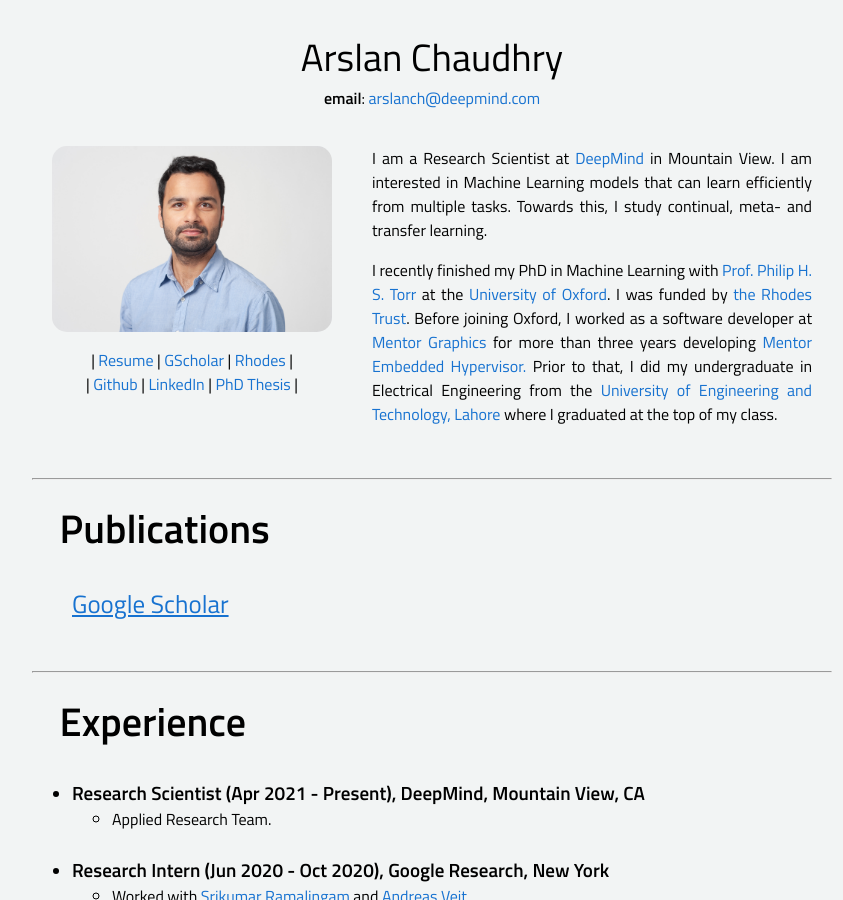
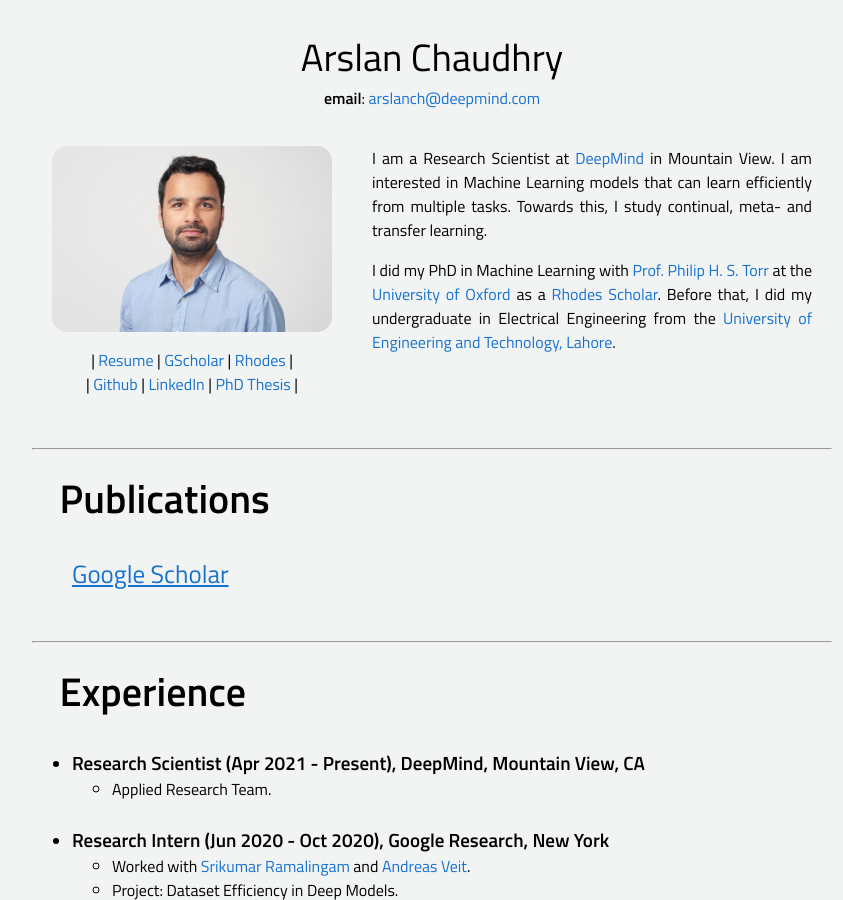
Before and after one commit to arslan-chaudhry/arslan-chaudhry.github.io, a Jekyll site: the page index.html, which Jekyll copies as it is, in a window 1280 px wide and 900 px high. Shown: the whole window, without its empty margins (208-1051 px from the left). Built offline with Jekyll 4.4.1, drawn with Linux system fonts in a browser that asks for light colours.

Commit message:
Update index.html

```diff
--- a/index.html
+++ b/index.html
@@ -93,7 +93,7 @@
 
       <p>I am a Research Scientist at <a href="https://deepmind.com/">DeepMind</a> in Mountain View. I am interested in Machine Learning models that can learn efficiently from multiple tasks. Towards this, I study continual, meta- and transfer learning.</p>
 
-      <p>I recently finished my PhD in Machine Learning with <a href="http://www.robots.ox.ac.uk/%7Ephst/" > Prof. Philip H. S. Torr</a> at the <a href="https://www.ox.ac.uk/">University of Oxford</a>. I was funded by <a href="https://www.rhodeshouse.ox.ac.uk/">the Rhodes Trust</a>. Before joining Oxford, I worked as a software developer at <a href="https://www.mentor.com/" >Mentor Graphics</a> for more than three years developing <a href="https://www.mentor.com/embedded-software/hypervisor/" >Mentor Embedded Hypervisor.</a> Prior to that, I did my undergraduate in Electrical Engineering from the <a href="http://www.uet.edu.pk/" >University of Engineering and Technology, Lahore</a> where I graduated at the top of my class.</p>
+      <p>I did my PhD in Machine Learning with <a href="http://www.robots.ox.ac.uk/%7Ephst/" > Prof. Philip H. S. Torr</a> at the <a href="https://www.ox.ac.uk/">University of Oxford</a> as a <a href="https://www.rhodeshouse.ox.ac.uk/">Rhodes Scholar</a>. Before that, I did my undergraduate in Electrical Engineering from the <a href="http://www.uet.edu.pk/" >University of Engineering and Technology, Lahore</a>.</p>
 
     </td>
   </tr>
```
